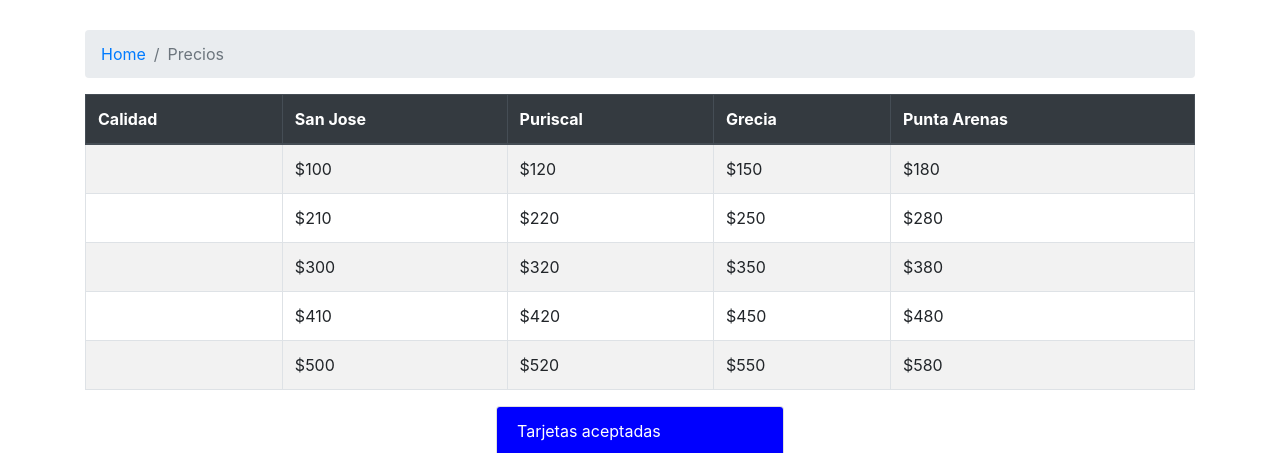
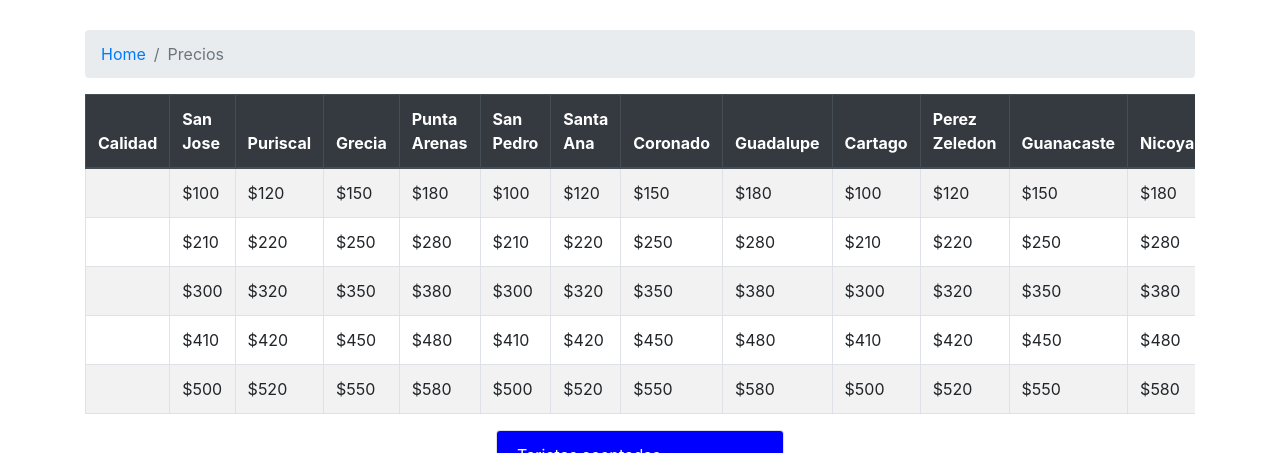
Before and after one commit to fpineda-dev/CapacitacionFran, a website: page precios.html in a window 1280 px wide. Shown: the part 274-727 px from the top of the page. Drawn offline with nearby package versions, Linux system fonts and the light colour scheme; a web font is replaced by a local one.

Commit message:
agregamos mas datos a la tabla

```diff
--- a/precios.html
+++ b/precios.html
@@ -47,10 +47,26 @@
         <th>Puriscal</th>
         <th>Grecia</th>
         <th>Punta Arenas</th>
+        <th>San Pedro</th>
+        <th>Santa Ana</th>
+        <th>Coronado</th>
+        <th>Guadalupe</th>
+        <th>Cartago</th>
+        <th>Perez Zeledon</th>
+        <th>Guanacaste</th>
+        <th>Nicoya</th>
       </thead>
       <tbody>
         <tr>
           <td><span class="oi oi-star"></span></td>
+          <td>$100</td>
+          <td>$120</td>
+          <td>$150</td>
+          <td>$180</td>
+          <td>$100</td>
+          <td>$120</td>
+          <td>$150</td>
+          <td>$180</td>
           <td>$100</td>
           <td>$120</td>
           <td>$150</td>
@@ -65,6 +81,14 @@
           <td>$220</td>
           <td>$250</td>
           <td>$280</td>
+          <td>$210</td>
+          <td>$220</td>
+          <td>$250</td>
+          <td>$280</td>
+          <td>$210</td>
+          <td>$220</td>
+          <td>$250</td>
+          <td>$280</td>
         </tr>
         <tr>
           <td>
@@ -72,6 +96,14 @@
             <span class="oi oi-star"></span>
             <span class="oi oi-star"></span>
           </td>
+          <td>$300</td>
+          <td>$320</td>
+          <td>$350</td>
+          <td>$380</td>
+          <td>$300</td>
+          <td>$320</td>
+          <td>$350</td>
+          <td>$380</td>
           <td>$300</td>
           <td>$320</td>
           <td>$350</td>
@@ -88,6 +120,14 @@
           <td>$420</td>
           <td>$450</td>
           <td>$480</td>
+          <td>$410</td>
+          <td>$420</td>
+          <td>$450</td>
+          <td>$480</td>
+          <td>$410</td>
+          <td>$420</td>
+          <td>$450</td>
+          <td>$480</td>
         </tr>
         <tr>
           <td>
@@ -97,6 +137,14 @@
             <span class="oi oi-star"></span>
             <span class="oi oi-star"></span>
           </td>
+          <td>$500</td>
+          <td>$520</td>
+          <td>$550</td>
+          <td>$580</td>
+          <td>$500</td>
+          <td>$520</td>
+          <td>$550</td>
+          <td>$580</td>
           <td>$500</td>
           <td>$520</td>
           <td>$550</td>
```
Also changed, not shown: index.html (line endings or trailing spaces).
